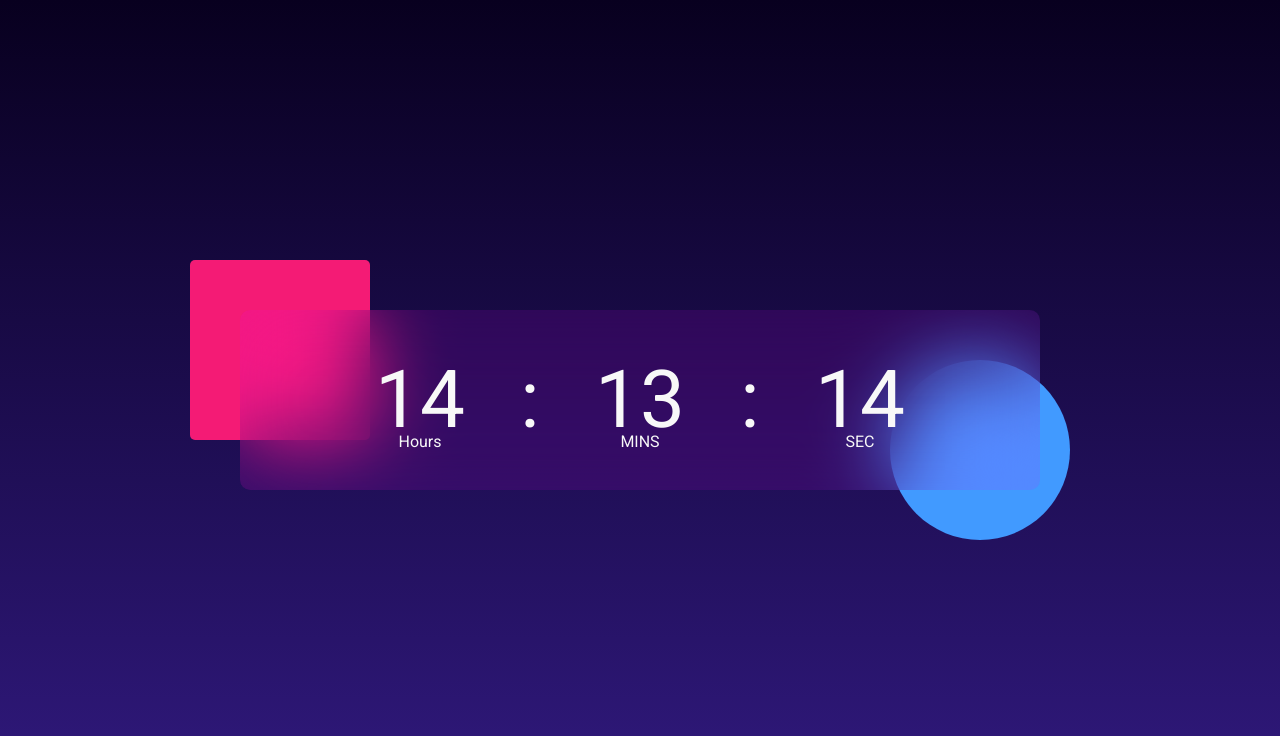
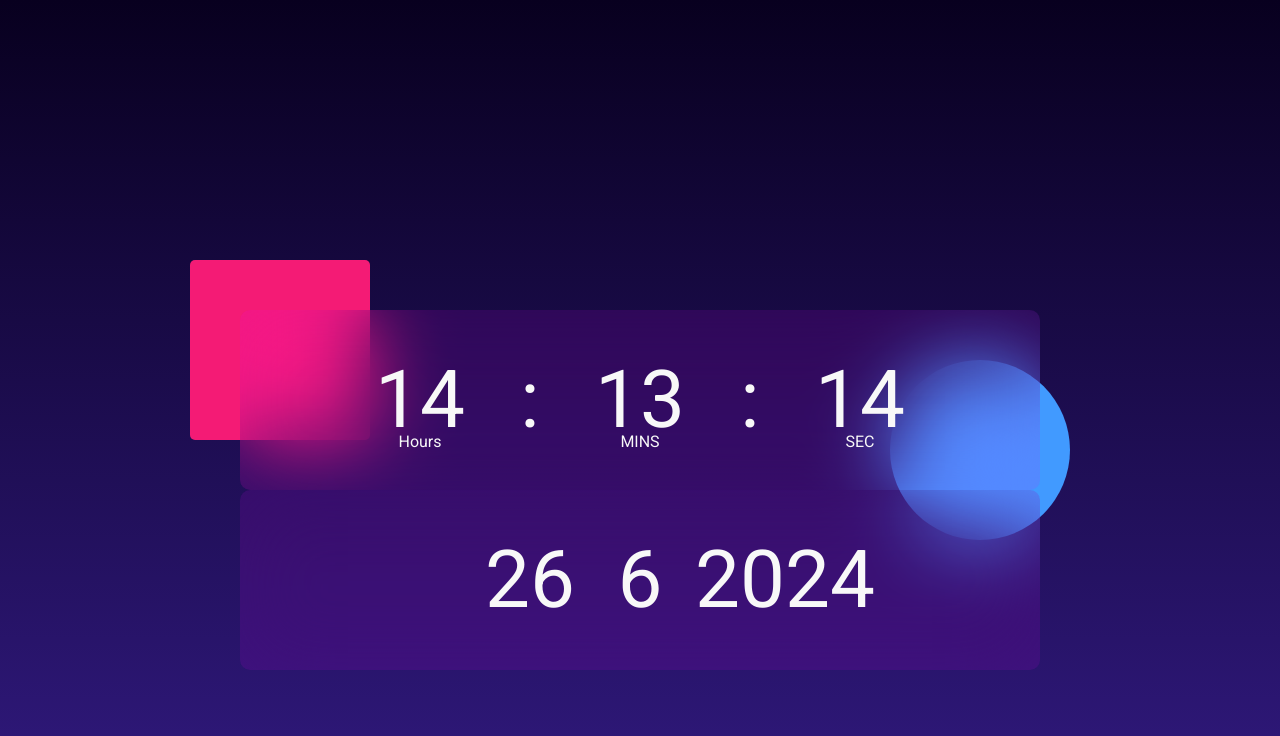
Before and after one commit to Arunsamuvel/Digital-Clock, a plain HTML site: page index.html in a window 1280 px wide. Drawn offline with Linux system fonts and the light colour scheme.

Commit message:
completed the Digital Clock project

```diff
--- a/index.html
+++ b/index.html
@@ -19,6 +19,11 @@
           <span>:</span>
           <span id="sec">00</span>
         </div>
+        <div class="clock">
+          <span id="date"></span>
+          <span id="month"></span>
+          <span id="year"></span>
+        </div>
       </div>
     </div>
 
--- a/script/script.js
+++ b/script/script.js
@@ -1,13 +1,28 @@
 "use strict";
+// select the inputs
 let hrs = document.getElementById("hrs");
 let mins = document.getElementById("mins");
 let sec = document.getElementById("sec");
+let date = document.getElementById("date");
+let month = document.getElementById("month");
+let year = document.getElementById("year");
 
+// Asynchronous function setinterval is used to continue running my code
 setInterval(() => {
+  // create varibles called new data this is inbuild function date()
+
   let currentTime = new Date();
+  console.log(currentTime);
+  //   using get method to get only the data and stored to my html element
+
   hrs.innerHTML = currentTime.getHours();
   mins.innerHTML = currentTime.getMinutes();
   sec.innerHTML = currentTime.getSeconds();
+  date.innerHTML = currentTime.getDate();
+  month.innerHTML = currentTime.getUTCMonth();
+  year.innerHTML = currentTime.getFullYear();
+
+  //  if else statement are used to correct the 0 s in html format
 
   if (currentTime.getHours() < 10) {
     hrs.innerHTML = "0" + currentTime.getHours();
```
